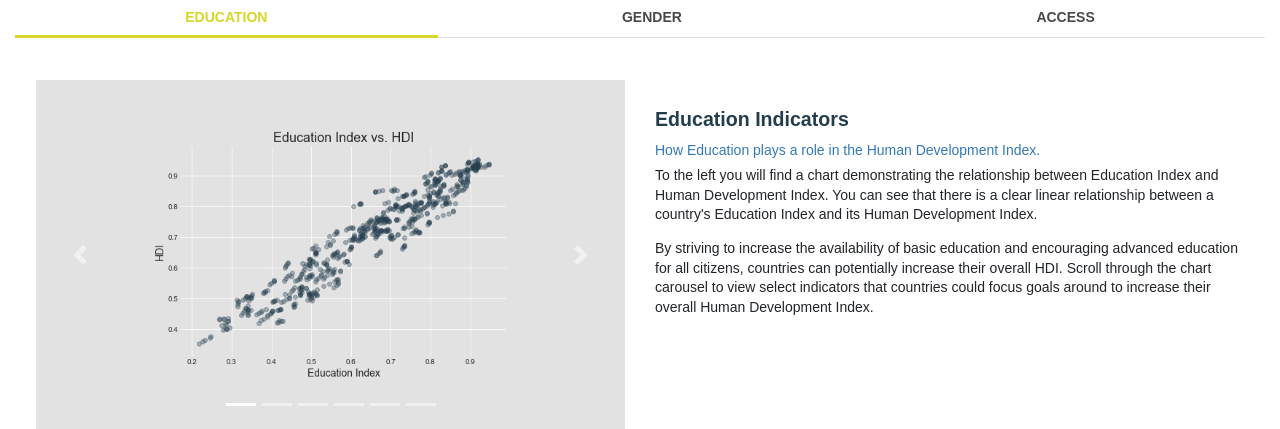
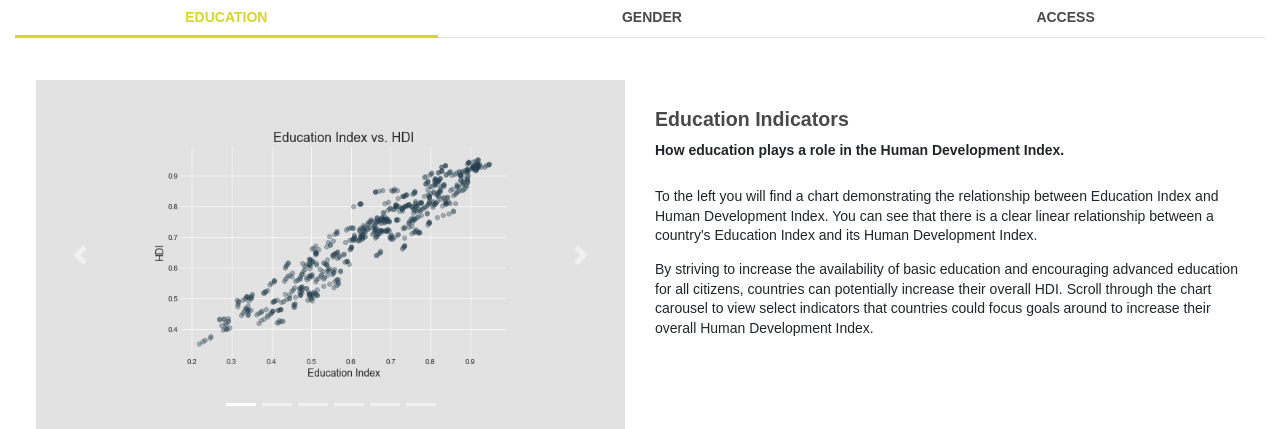
Before and after one commit to linmck/finalproject, a Flask app: page /secondary in a window 1280 px wide. Shown: the part 160-589 px from the top of the page. Run offline with Flask 2, Linux system fonts and the light colour scheme; some libraries are stand-ins or nearby versions.

Commit message:
Minor updates to headers in slides and associated css

```diff
--- a/static/styles.css
+++ b/static/styles.css
@@ -210,14 +210,6 @@ small {
     background-color: #e2e2e2;
 }
 
-.excerpt-title {
-    color: #233D4D;
-}
-
-.excerpt-sub {
-    color: #337ab7;
-}
-
 footer {
     border-top: 1px solid gray;
     color: gray;
--- a/templates/secondary.html
+++ b/templates/secondary.html
@@ -122,9 +122,10 @@
                             <div class="col-xs-12 col-sm-12 col-md-5 col-lg-6">
 
                                 <!--Excerpt-->
-                                <h3 class="excerpt-title">Education Indicators</h3>
+                                <h3>Education Indicators</h3>
 
-                                <h6 class="excerpt-sub">How Education plays a role in the Human Development Index.</h6>
+                                <h6><strong>How education plays a role in the Human Development Index.</strong></h6>
+                                <br>
                                 <p>To the left you will find a chart demonstrating the relationship between Education Index and
                                     Human Development Index. You can see that there is a clear linear relationship between a
                                     country's Education Index and its Human Development Index.
@@ -221,9 +222,9 @@
                                         <div class="col-xs-12 col-sm-12 col-md-5 col-lg-6">
 
                                             <!--Excerpt-->
-                                            <h3 class="excerpt-title">Gender Indicators</h3>
-
-                                            <h6 class="excerpt-sub">How gender parity plays a role in the Human Development Index.</h6>
+                                            <h3>Gender Indicators</h3>
+                                            <h6><strong>How gender parity plays a role in the Human Development Index.</strong></h6>
+                                            <br>
                                             <p>To the left you will find a chart demonstrating the relationship between Gender Inequality Index and
                                                 Human Development Index. As the Gender Inequality Index increases the Human Development Index decreases.
                                                 It is like that gender equality is something that all countries should strive for if they wish to increase
@@ -318,9 +319,8 @@
                                 <div class="col-xs-12 col-sm-12 col-md-5 col-lg-6">
 
                                     <!--Excerpt-->
-                                    <h3 class="excerpt-title">Access Indicators</h3>
-
-                                    <h6 class="excerpt-sub">How access to necessities plays a role in the Human Development Index.</h6>
+                                    <h3>Access Indicators</h3>
+                                    <h6><strong>How access to necessities plays a role in the Human Development Index.</strong></h6>
                                     <p>On the left there are several charts demonstrating the relationship between various
                                          necessities and the Human Development Index. You can see that basic needs
                                          and technological needs are both significant factors in a high Human Development Index.
```
